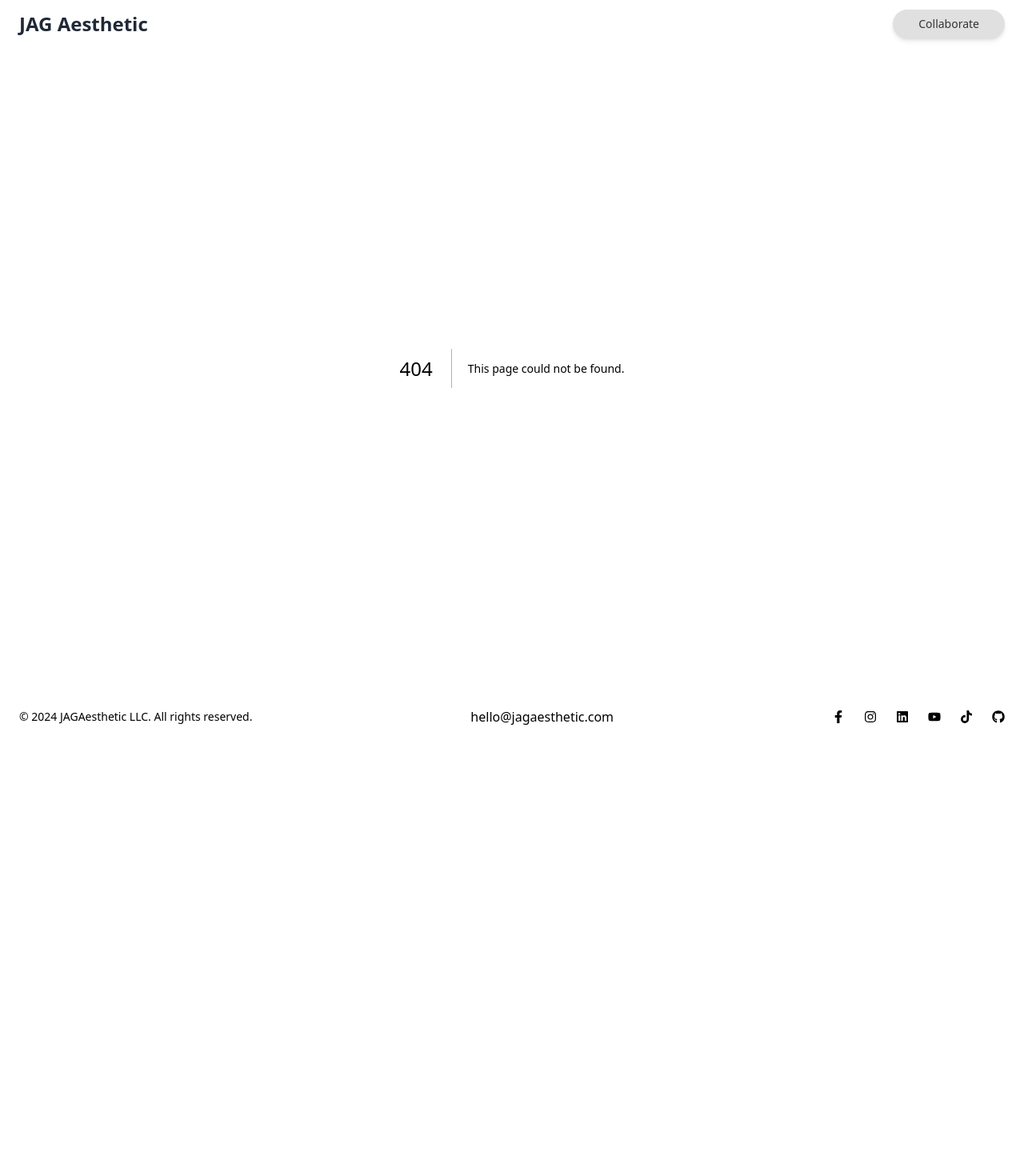
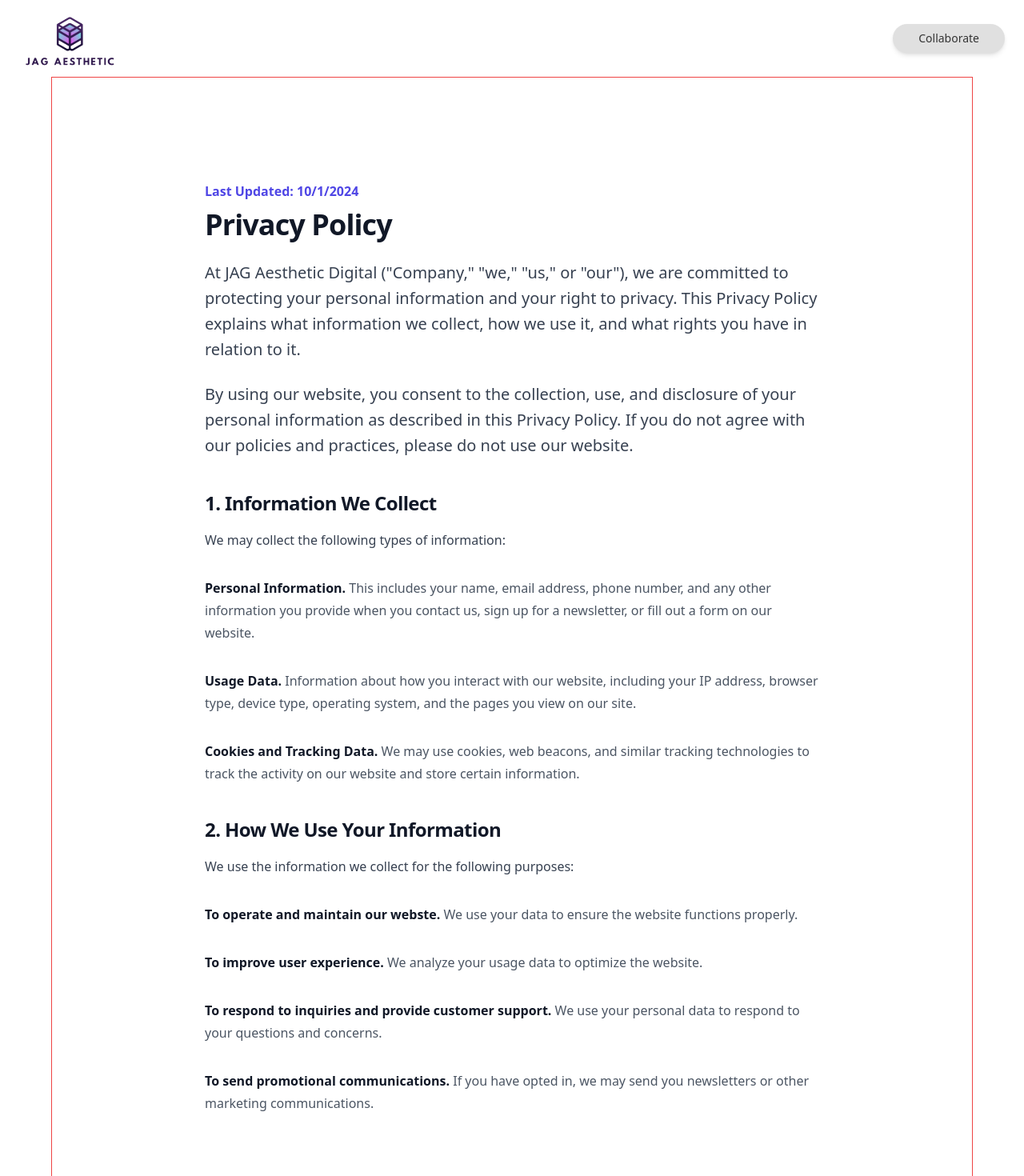
Before and after one commit to nerdineeds/jag-aesthetics-v2, a Next.js app in the folder frontend/: page /privacy-policy in a window 1280 px wide. Before the commit this address had no page. Shown: the top 1470 px of the page at 80% size. Before the commit the page ends 932 px from the top, so only its background shows below. Built offline with nearby package versions, Linux system fonts and the light colour scheme.

Commit message:
created a privacy policy page

```diff
--- a/frontend/src/app/components/Footer.tsx
+++ b/frontend/src/app/components/Footer.tsx
@@ -58,7 +58,7 @@ const getSocialIcon = (socialName: SocialLink['account']) => {
 const Footer: React.FC = () => {
   // Define socials with the correct type
   const socials: SocialLink[] = [
-    { id: 1, href: 'https://facebook.com', account: 'facebook' },
+    { id: 1, href: 'https://facebook.com/', account: 'facebook' },
     { id: 2, href: 'https://instagram.com', account: 'instagram' },
     { id: 3, href: 'https://linkedin.com', account: 'linkedin' },
     { id: 4, href: 'https://youtube.com', account: 'youtube' },
--- a/frontend/src/app/components/MainNavigation.tsx
+++ b/frontend/src/app/components/MainNavigation.tsx
@@ -1,13 +1,13 @@
+import Image from 'next/image';
 import Link from 'next/link';
 import React from 'react';
+import logo from '../logo-nobkg.png';
 
 // Define the component using React.FC
 const MainNavigation: React.FC = () => {
   return (
     <header className="bg-white mx-auto px-6 w-full flex flex-row items-center justify-between py-3">
-      <p className="text-2xl font-bold text-gray-800">
-        JAG Aesthetic
-      </p>
+      <Image alt="JAG Aesthetic Digital" src={logo} width={125} />
       <Link
         href="https://calendly.com/jagaestheticdigital"
         target="_blank"
--- a/frontend/src/app/layout.tsx
+++ b/frontend/src/app/layout.tsx
@@ -7,7 +7,7 @@ import Script from 'next/script';
 
 export const metadata: Metadata = {
   title:
-    'JAG Aesthetic Digital | Aesthetic Web Design & Technical Solutions for Stunning Online Presence',
+    'JAG Aesthetic Digital | Bespoke Digital Solutions for High-Profile Brands',
   description:
     'JAG Aesthetic Digital delivers cutting-edge aesthetic web design and technical solutions to elevate your brand. From bespoke website development to innovative digital strategies, we craft visually striking and high-performing online experiences. Partner with us to enhance your digital presence today.',
 };
--- /dev/null
+++ b/frontend/src/app/privacy-policy/page.tsx
@@ -0,0 +1,122 @@
+import React from 'react';
+
+const PrivacyPolicy = () => {
+  return (
+    <div className="border border-red-500 max-w-6xl mx-auto">
+      <div className="bg-white px-6 py-32 lg:px-8">
+        <div className="mx-auto max-w-3xl text-base leading-7 text-gray-700">
+          <p className="text-base font-semibold leading-7 text-indigo-600">
+            Last Updated: 10/1/2024
+          </p>
+          <h1 className="mt-2 text-3xl font-bold tracking-tight text-gray-900 sm:text-4xl">
+            Privacy Policy
+          </h1>
+          <p className="mt-6 text-xl leading-8">
+            At JAG Aesthetic Digital (&quot;Company,&quot;
+            &quot;we,&quot; &quot;us,&quot; or &quot;our&quot;), we
+            are committed to protecting your personal information and
+            your right to privacy. This Privacy Policy explains what
+            information we collect, how we use it, and what rights you
+            have in relation to it.
+          </p>
+          <p className="mt-6 text-xl leading-8">
+            By using our website, you consent to the collection, use,
+            and disclosure of your personal information as described
+            in this Privacy Policy. If you do not agree with our
+            policies and practices, please do not use our website.
+          </p>
+          <div className="mt-10">
+            <h2 className="text-2xl font-bold tracking-tight text-gray-900">
+              1. Information We Collect
+            </h2>
+            <p className="mt-4">
+              We may collect the following types of information:
+            </p>
+            <ul className="mt-8 space-y-8 text-gray-600">
+              <li className="flex gap-x-3">
+                <span>
+                  <strong className="font-semibold text-gray-900">
+                    Personal Information.
+                  </strong>{' '}
+                  This includes your name, email address, phone
+                  number, and any other information you provide when
+                  you contact us, sign up for a newsletter, or fill
+                  out a form on our website.
+                </span>
+              </li>
+              <li className="flex gap-x-3">
+                <span>
+                  <strong className="font-semibold text-gray-900">
+                    Usage Data.
+                  </strong>{' '}
+                  Information about how you interact with our website,
+                  including your IP address, browser type, device
+                  type, operating system, and the pages you view on
+                  our site.
+                </span>
+              </li>
+              <li className="flex gap-x-3">
+                <span>
+                  <strong className="font-semibold text-gray-900">
+                    Cookies and Tracking Data.
+                  </strong>{' '}
+                  We may use cookies, web beacons, and similar
+                  tracking technologies to track the activity on our
+                  website and store certain information.
+                </span>
+              </li>
+            </ul>
+
+            <h2 className="text-2xl font-bold tracking-tight text-gray-900 mt-10">
+              2. How We Use Your Information
+            </h2>
+            <p className="mt-4">
+              We use the information we collect for the following
+              purposes:
+            </p>
+            <ul className="mt-8 space-y-8 text-gray-600">
+              <li className="flex gap-x-3">
+                <span>
+                  <strong className="font-semibold text-gray-900">
+                    To operate and maintain our webste.
+                  </strong>{' '}
+                  We use your data to ensure the website functions
+                  properly.
+                </span>
+              </li>
+              <li className="flex gap-x-3">
+                <span>
+                  <strong className="font-semibold text-gray-900">
+                    To improve user experience.
+                  </strong>{' '}
+                  We analyze your usage data to optimize the website.
+                </span>
+              </li>
+              <li className="flex gap-x-3">
+                <span>
+                  <strong className="font-semibold text-gray-900">
+                    To respond to inquiries and provide customer
+                    support.
+                  </strong>{' '}
+                  We use your personal data to respond to your
+                  questions and concerns.
+                </span>
+              </li>
+              <li className="flex gap-x-3">
+                <span>
+                  <strong className="font-semibold text-gray-900">
+                    To send promotional communications.
+                  </strong>{' '}
+                  If you have opted in, we may send you newsletters or
+                  other marketing communications.
+                </span>
+              </li>
+            </ul>
+          </div>
+        </div>
+      </div>
+    </div>
+  );
+};
+
+export default PrivacyPolicy;
```
Also changed, not shown: frontend/src/app/logo-nobkg.png (added), frontend/src/app/logo.jpg (added).
